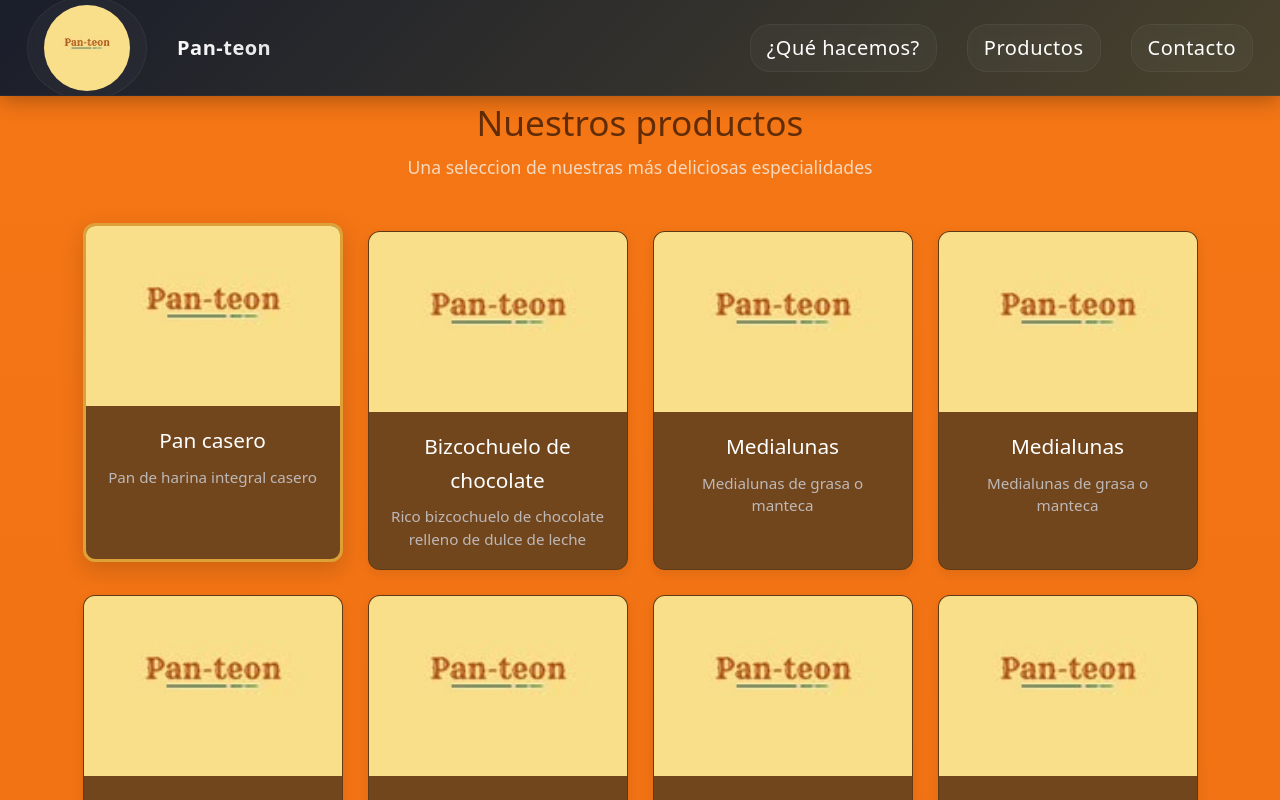
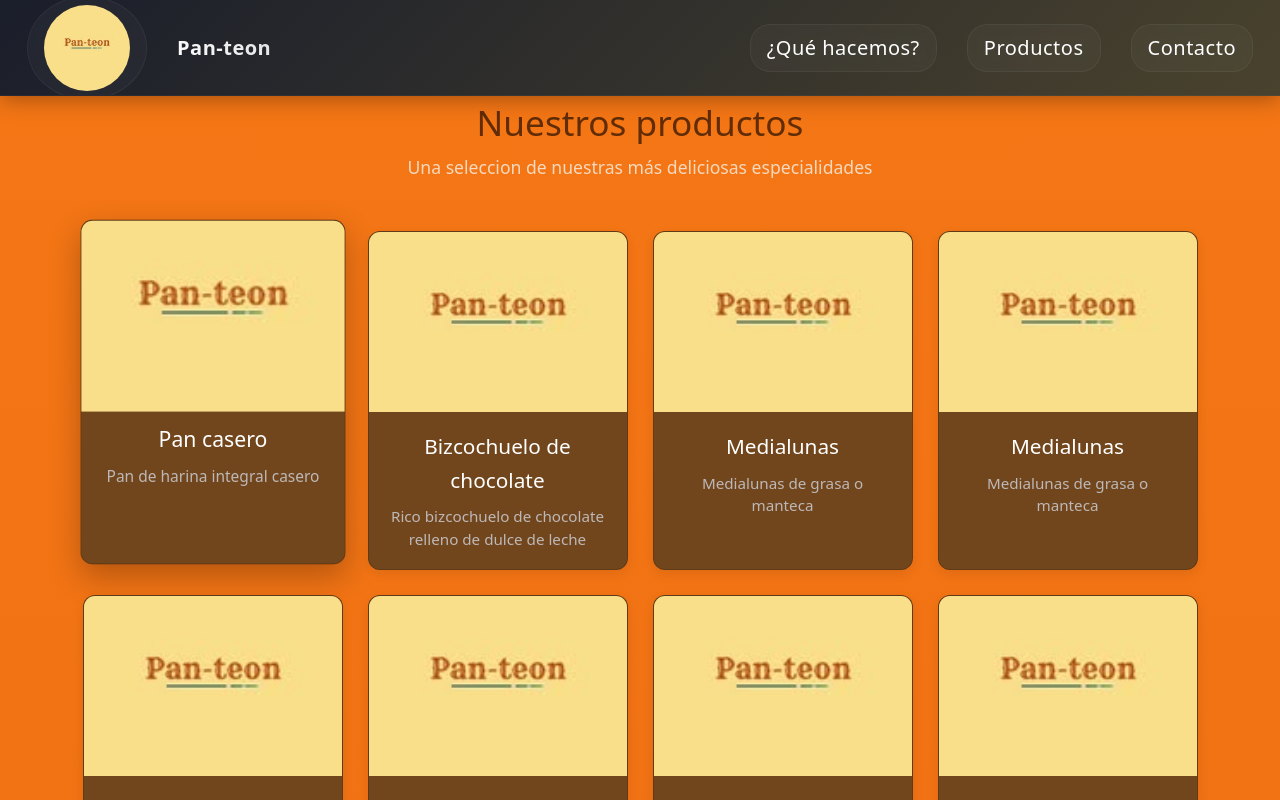
Before and after one commit to Mati193/Webs-pymes, a React (Vite) app in the folder Web-contacto/WEBCONTACTO/: page / in a window 1280 px wide. In both pictures the pointer is over the element 212 px from the left and 1943 px from the top of the page. Shown: the part 1543-2343 px from the top of the page. Built offline with nearby package versions, Linux system fonts and the light colour scheme.

Commit message:
Layer web-contacto v0.0.1

```diff
--- a/Web-contacto/WEBCONTACTO/src/components/Productos/productos.css
+++ b/Web-contacto/WEBCONTACTO/src/components/Productos/productos.css
@@ -37,20 +37,42 @@
   background: rgb(114, 70, 28);
   border-radius: 12px;
   overflow: hidden;
+  position: relative;
+
   box-shadow: 0px 4px 12px rgba(0, 0, 0, 0.08);
+
   transition:
     transform 0.25s ease,
     box-shadow 0.25s ease;
 }
 
-/* Hover elegante */
-.card-hover:hover {
-  cursor: default;
-  border: #dda138 solid;
-  transform: translateY(-8px);
-  box-shadow: 0px 8px 22px rgba(0, 0, 0, 0.15);
-  position: relative;
-  z-index: 10;
+.card:hover {
+  transform: translateY(-8px) scale(1.02);
+  box-shadow: 0px 12px 30px rgba(0, 0, 0, 0.25);
+}
+
+.img-productos {
+  width: 100%;
+  height: 180px;
+  object-fit: cover;
+
+  transition: transform 0.4s ease;
+}
+
+.card:hover .img-productos {
+  transform: scale(1.08);
+}
+
+.card::after {
+  content: "";
+  position: absolute;
+  inset: 0;
+
+  transition: opacity 0.3s ease;
+}
+
+.card:hover::after {
+  opacity: 1;
 }
 
 /* ===== IMAGEN ===== */
```
